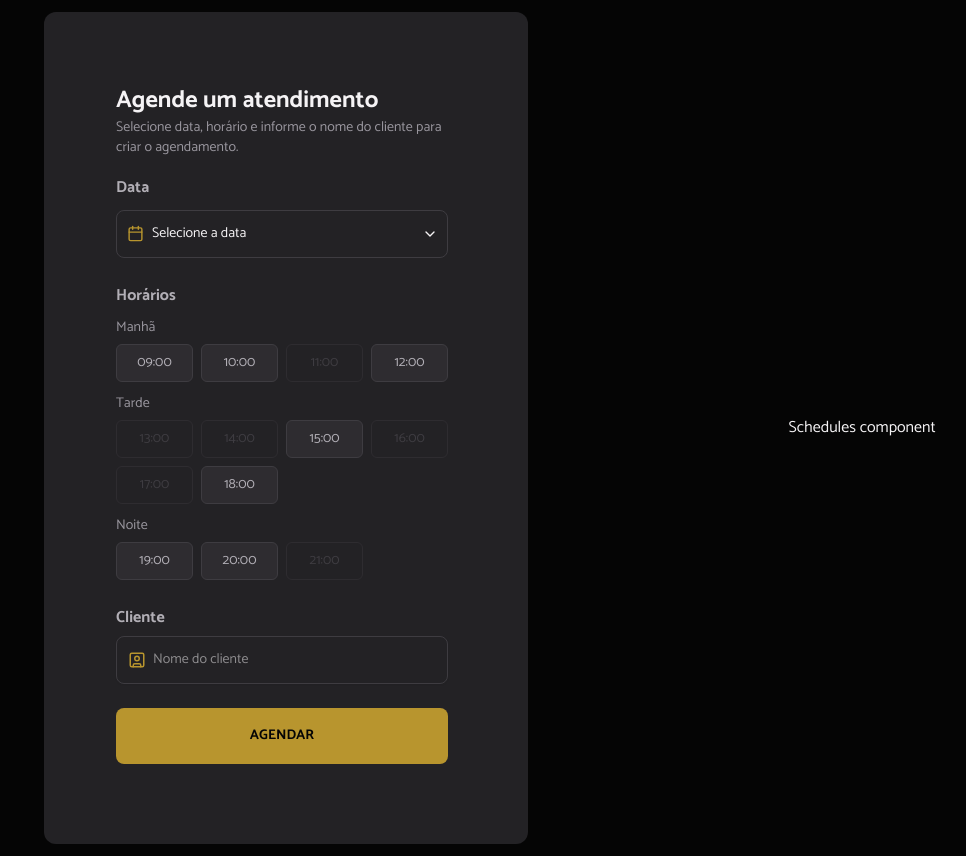
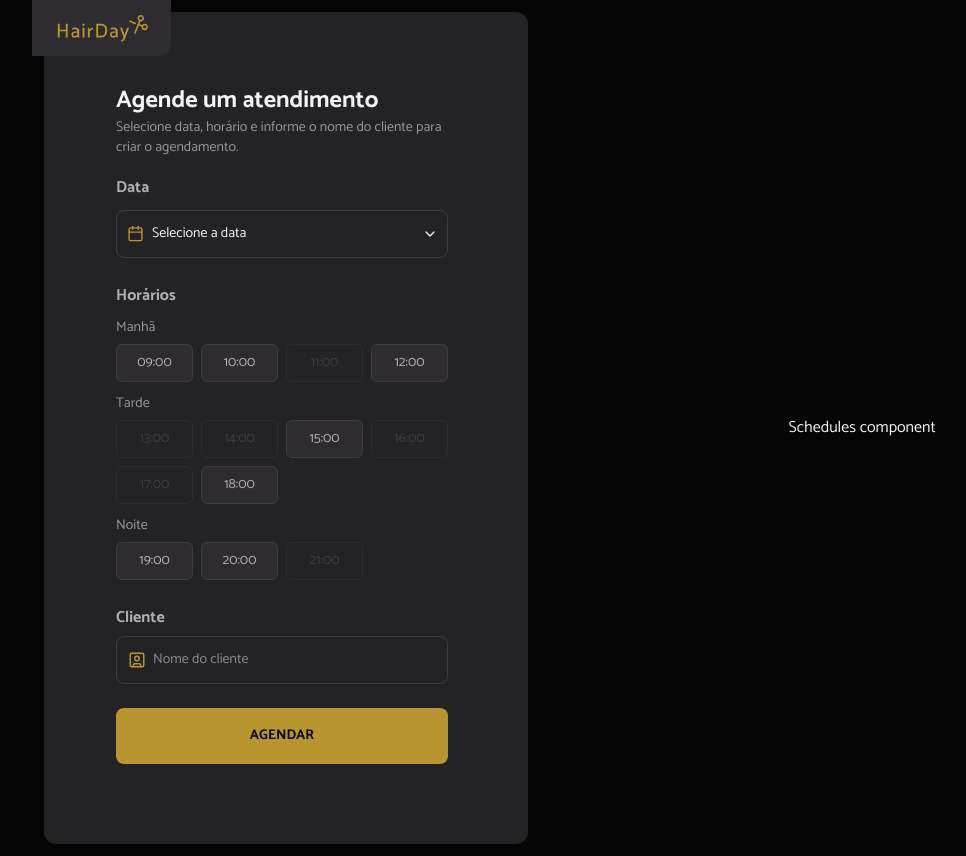
Before and after one commit to hnascx/reactjs-hairday, a React (Vite) app: page / in a window 1280 px wide. Shown: the whole page, without its empty margins (20-986 px from the left). Built offline with nearby package versions, Linux system fonts and the light colour scheme.

Commit message:
feat: Add app logo

```diff
--- a/src/App.tsx
+++ b/src/App.tsx
@@ -3,11 +3,11 @@ import { Sidebar } from "./components/layout/sidebar"
 
 export function App() {
   return (
-    <div className="bg-gray-900 text-gray-100 text-base">
+    <section className="bg-gray-900 text-gray-100 text-base">
       <section className="grid grid-cols-[1.45fr_2fr] min-h-screen max-w-6xl mx-auto py-3">
         <Sidebar />
         <Schedules />
       </section>
-    </div>
+    </section>
   )
 }
--- a/src/components/layout/sidebar/index.tsx
+++ b/src/components/layout/sidebar/index.tsx
@@ -1,10 +1,16 @@
+import { ClientSection } from "@/components/ui/client-section"
 import { DatePicker } from "@/components/ui/date-picker"
 import { HourRange } from "@/components/ui/hour-range"
-import { ClientSection } from "@/components/ui/client-section"
 
 export function Sidebar() {
   return (
-    <aside className="bg-gray-700 rounded-xl px-18 py-20">
+    <aside className="relative flex flex-col items-center justify-center bg-gray-700 rounded-xl px-18 py-20">
+      <img
+        src="/src/styles/assets/hairday-logo.svg"
+        alt="Hair Day Logo"
+        className="absolute -left-3 -top-3 z-50 pointer-events-none w-auto h-[56px] max-w-[139px] select-none bg-gray-600 rounded-br-xl px-5"
+        draggable={false}
+      />
       <div className="flex flex-col items-start justify-start gap-5">
         <section className="flex flex-col gap-2">
           <h1 className="text-title-lg font-bold flex flex-row items-start justify-start">
```
